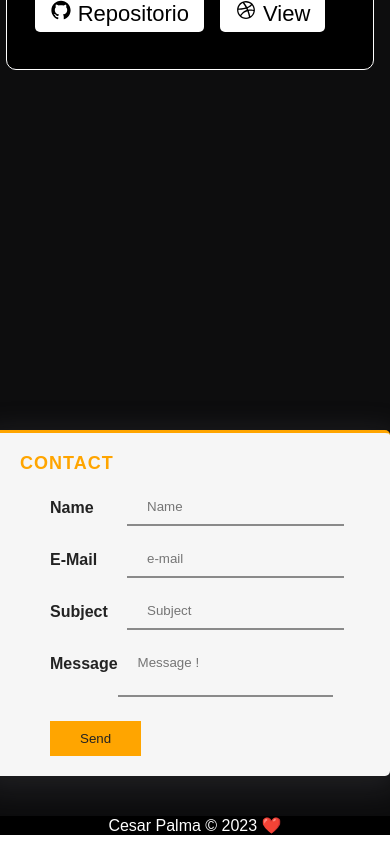
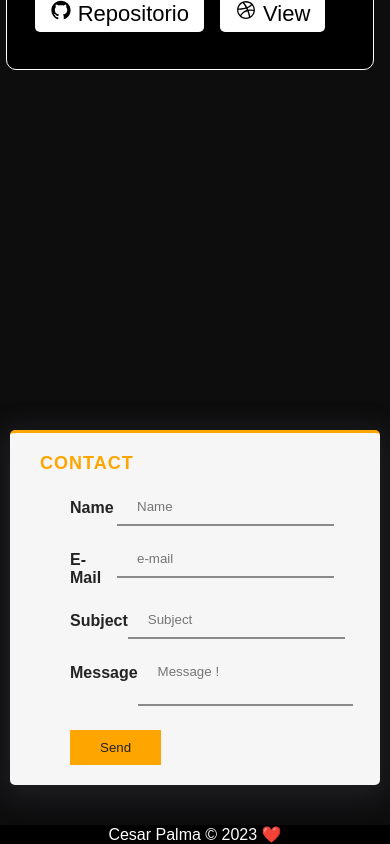
Before and after one commit to CesarPalma11/React-Portfolio, a React (Create React App) app: page / in a window 390 px wide. Shown: the part 2580-3424 px from the top of the page. Built offline with nearby package versions, Linux system fonts and the light colour scheme.

Commit message:
test fix

```diff
--- a/src/contact.css
+++ b/src/contact.css
@@ -166,15 +166,27 @@ body {
 
 @media (max-width: 430px) {
     .contact .container_box .form {
-        width: 400px;
+        width: 370px;
         background: #f6f6f6;
         padding: 20px 30px;
         box-shadow: rgba(100, 100, 111, 0.2) 0px 7px 29px 8px;
         margin: 0px auto;
         border-top: 3px solid #ffa500;
         border-radius: 5px;
-        margin-left: -70px;
+        margin-left: -30px;
     }
 }
 
 }
+@media (max-width: 390px) {
+    .contact .container_box .form {
+        width: 370px;
+        background: #f6f6f6;
+        padding: 20px 30px;
+        box-shadow: rgba(100, 100, 111, 0.2) 0px 7px 29px 8px;
+        margin: 0px auto;
+        border-top: 3px solid #ffa500;
+        border-radius: 5px;
+        margin-left: -50px;
+    }
+}
```
